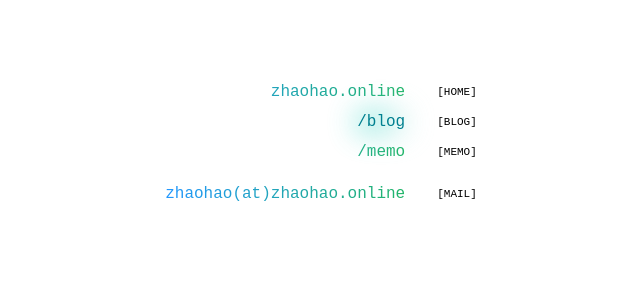
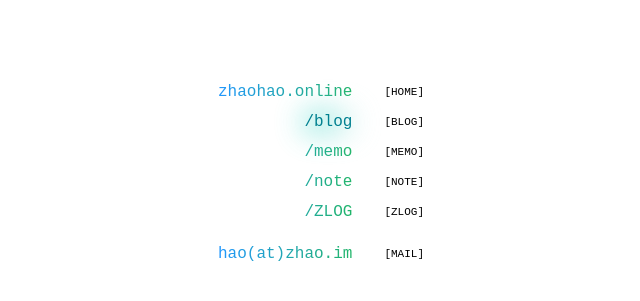
Before and after one commit to zhaohao/index, a plain HTML site: page index.html in a window 1280 px wide. Shown: the part 98-399 px from the top of the page, without its empty margins (319-959 px from the left). Drawn offline with Linux system fonts and the light colour scheme; a web font is replaced by a local one.

Commit message:
Update index.html

```diff
--- a/index.html
+++ b/index.html
@@ -195,7 +195,7 @@
 
                 <tr class="null" style="text-align: right;">
                     <td style="text-align: right" class="colorfultxt">
-                        <a href="https://blog.zhaohao.online/" target="_blank">/blog</a>
+                        <a href="https://zhao.im/" target="_blank">/blog</a>
                     </td>
                     <td style="text-align: left; font-size:11px; font-family: 'Courier New', Courier, monospace;">
                         [BLOG]
@@ -205,10 +205,28 @@
 
                 <tr class="null">
                     <td style="text-align: right" class="gradient-horizontal-text">
-                        <a href="https://memo.zhaohao.online/" target="_blank">/memo</a>
+                        <a href="https://memos.zhao.im/" target="_blank">/memo</a>
                     </td>
                     <td style="text-align: left; font-size:11px; font-family: 'Courier New', Courier, monospace;">
                         [MEMO]
+                    </td>
+                </tr>
+
+                <tr class="null">
+                    <td style="text-align: right" class="gradient-horizontal-text">
+                        <a href="https://note.zhao.im/" target="_blank">/note</a>
+                    </td>
+                    <td style="text-align: left; font-size:11px; font-family: 'Courier New', Courier, monospace;">
+                        [NOTE]
+                    </td>
+                </tr>
+
+                <tr class="null">
+                    <td style="text-align: right" class="gradient-horizontal-text">
+                        <a href="https://zlog.net/" target="_blank">/ZLOG</a>
+                    </td>
+                    <td style="text-align: left; font-size:11px; font-family: 'Courier New', Courier, monospace;">
+                        [ZLOG]
                     </td>
                 </tr>
 
@@ -218,8 +236,8 @@
                 </tr>
                 <tr class="null">
                     <td style="text-align: right" class="gradient-horizontal-text">
-                        <a href="javascript:location.href%20='mailto:'+['zhaohao','zhaohao.online'].join('@')">
-                            zhaohao(at)zhaohao.online</a>
+                        <a href="javascript:location.href%20='mailto:'+['hao','zhao.im'].join('@')">
+                            hao(at)zhao.im</a>
                     </td>
                     <td style="text-align: left; font-size:11px; font-family: 'Courier New', Courier, monospace;">
                         [MAIL]
```
